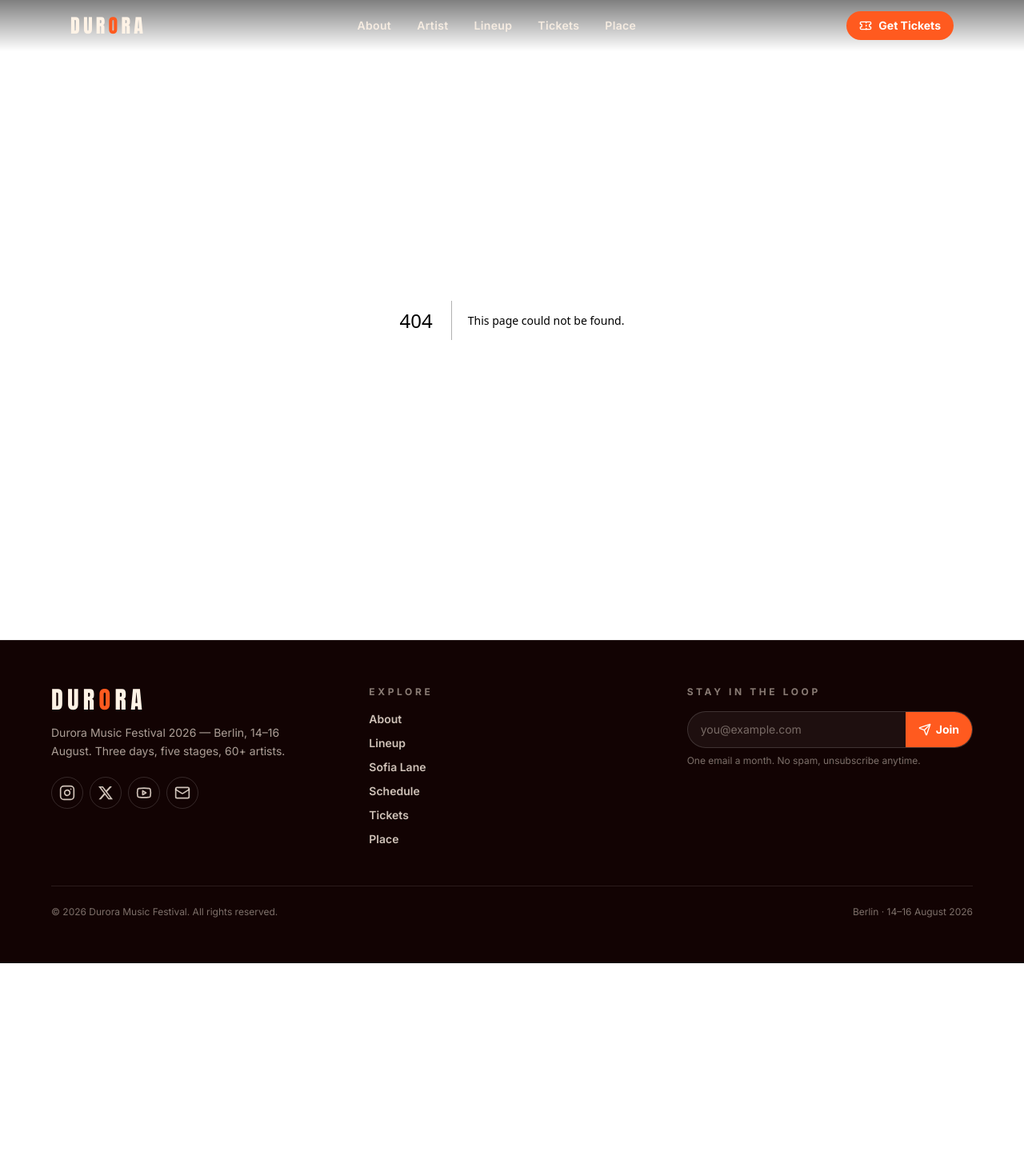
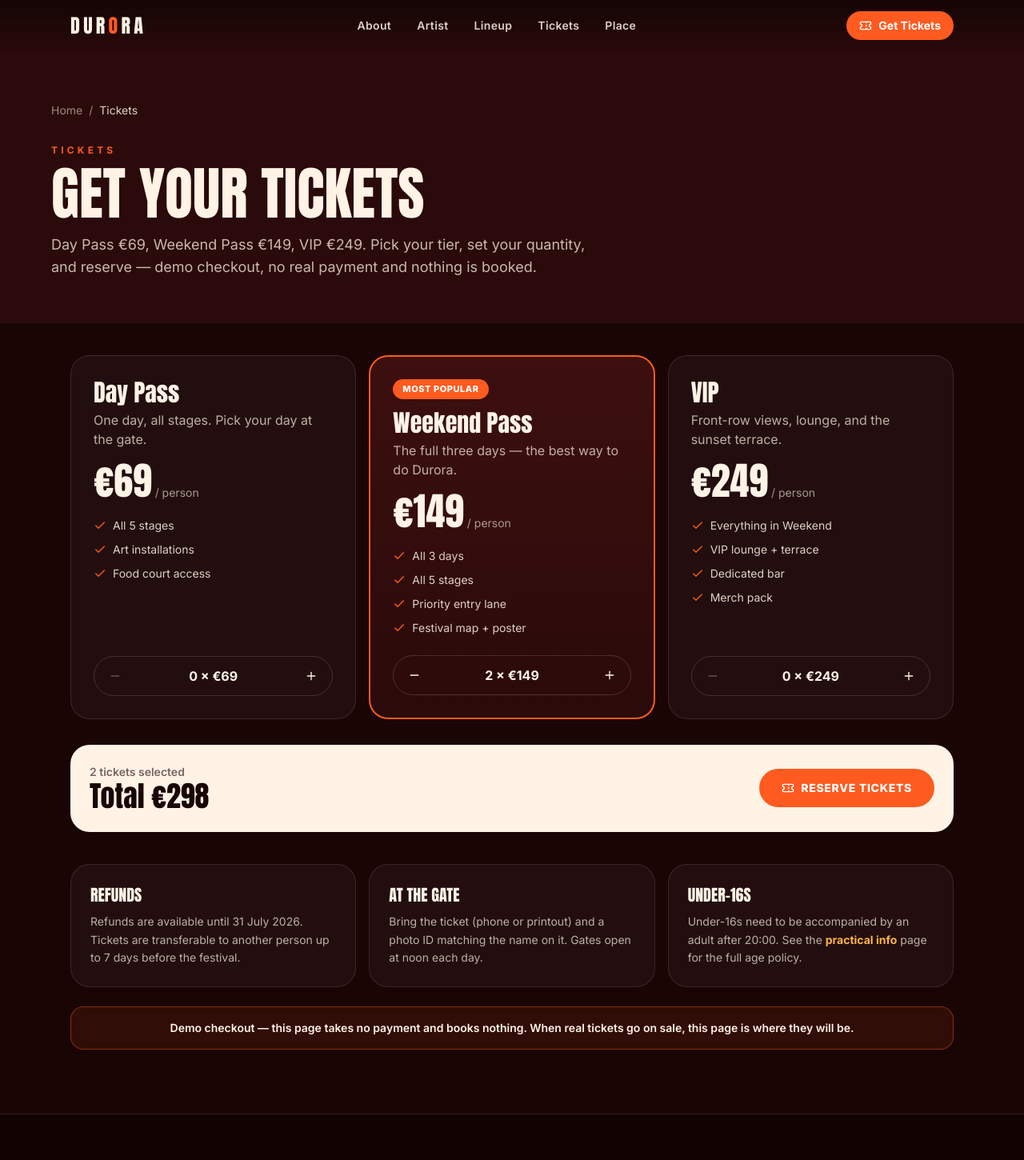
Before and after one commit to dusmamud/durora, a Next.js app: page /tickets in a window 1280 px wide. Before the commit this address had no page. Shown: the top 1450 px of the page at 80% size. Before the commit the page ends 1204 px from the top, so only its background shows below. Built offline with nearby package versions, Linux system fonts and the light colour scheme.

Commit message:
Add /tickets page

```diff
--- /dev/null
+++ b/app/tickets/page.tsx
@@ -0,0 +1,61 @@
+import type { Metadata } from "next";
+import Link from "next/link";
+import PageHero from "../components/PageHero";
+import Reveal from "../components/Reveal";
+import TicketPicker from "../components/TicketPicker";
+
+export const metadata: Metadata = {
+  title: "Tickets",
+  description:
+    "Durora 2026 tickets: Day Pass €69, Weekend Pass €149, VIP €249. Berlin, 14–16 August. Demo checkout — no real payment, nothing is booked.",
+};
+
+export default function TicketsPage() {
+  return (
+    <div className="bg-wine pb-20">
+      <PageHero
+        eyebrow="Tickets"
+        title="GET YOUR TICKETS"
+        description="Day Pass €69, Weekend Pass €149, VIP €249. Pick your tier, set your quantity, and reserve — demo checkout, no real payment and nothing is booked."
+        crumb="Tickets"
+      />
+      <section className="mx-auto max-w-6xl px-4 sm:px-6">
+        <TicketPicker />
+        <Reveal className="mt-10">
+          <div className="grid gap-4 md:grid-cols-3">
+            <div className="rounded-3xl border border-white/10 bg-white/[0.04] p-6">
+              <h2 className="font-display text-xl text-cream">REFUNDS</h2>
+              <p className="mt-2 text-sm leading-relaxed text-cream/70">
+                Refunds are available until 31 July 2026. Tickets are
+                transferable to another person up to 7 days before the
+                festival.
+              </p>
+            </div>
+            <div className="rounded-3xl border border-white/10 bg-white/[0.04] p-6">
+              <h2 className="font-display text-xl text-cream">AT THE GATE</h2>
+              <p className="mt-2 text-sm leading-relaxed text-cream/70">
+                Bring the ticket (phone or printout) and a photo ID matching
+                the name on it. Gates open at noon each day.
+              </p>
+            </div>
+            <div className="rounded-3xl border border-white/10 bg-white/[0.04] p-6">
+              <h2 className="font-display text-xl text-cream">UNDER-16S</h2>
+              <p className="mt-2 text-sm leading-relaxed text-cream/70">
+                Under-16s need to be accompanied by an adult after 20:00.
+                See the{" "}
+                <Link href="/info" className="font-bold text-glow hover:underline">
+                  practical info
+                </Link>{" "}
+                page for the full age policy.
+              </p>
+            </div>
+          </div>
+          <p className="mt-6 rounded-2xl border border-ember/40 bg-ember/10 p-4 text-center text-sm font-semibold text-cream">
+            Demo checkout — this page takes no payment and books nothing.
+            When real tickets go on sale, this page is where they will be.
+          </p>
+        </Reveal>
+      </section>
+    </div>
+  );
+}
```
